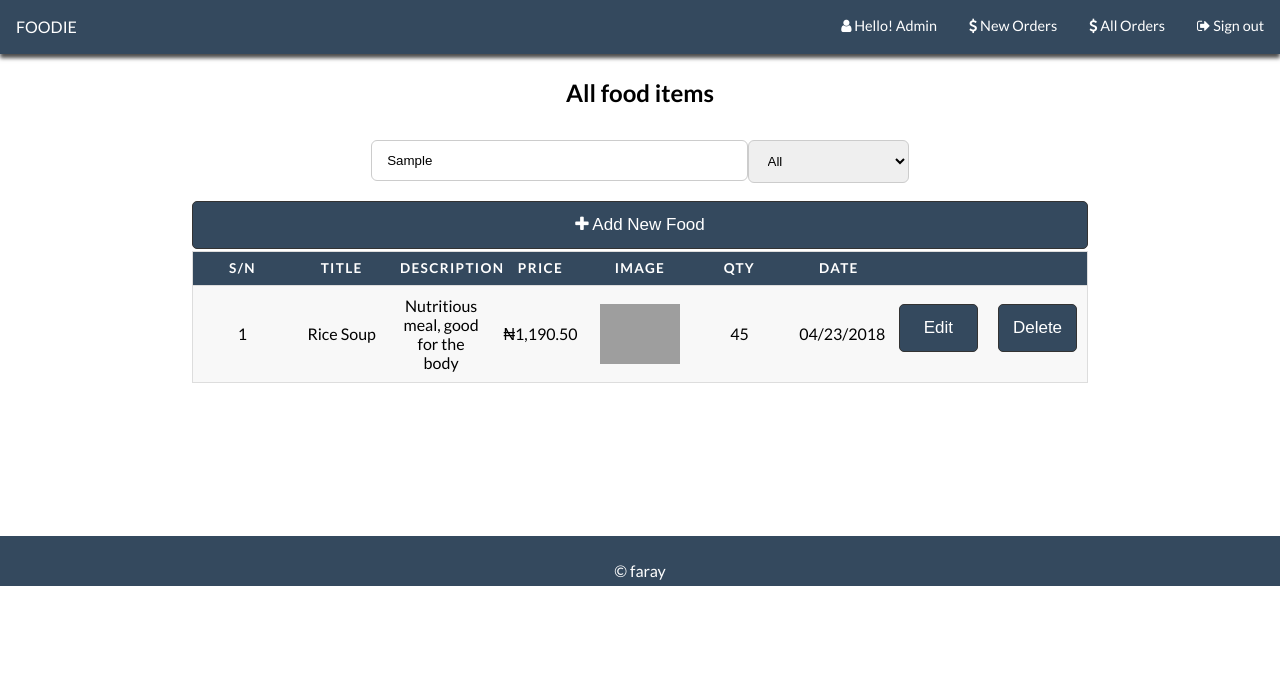
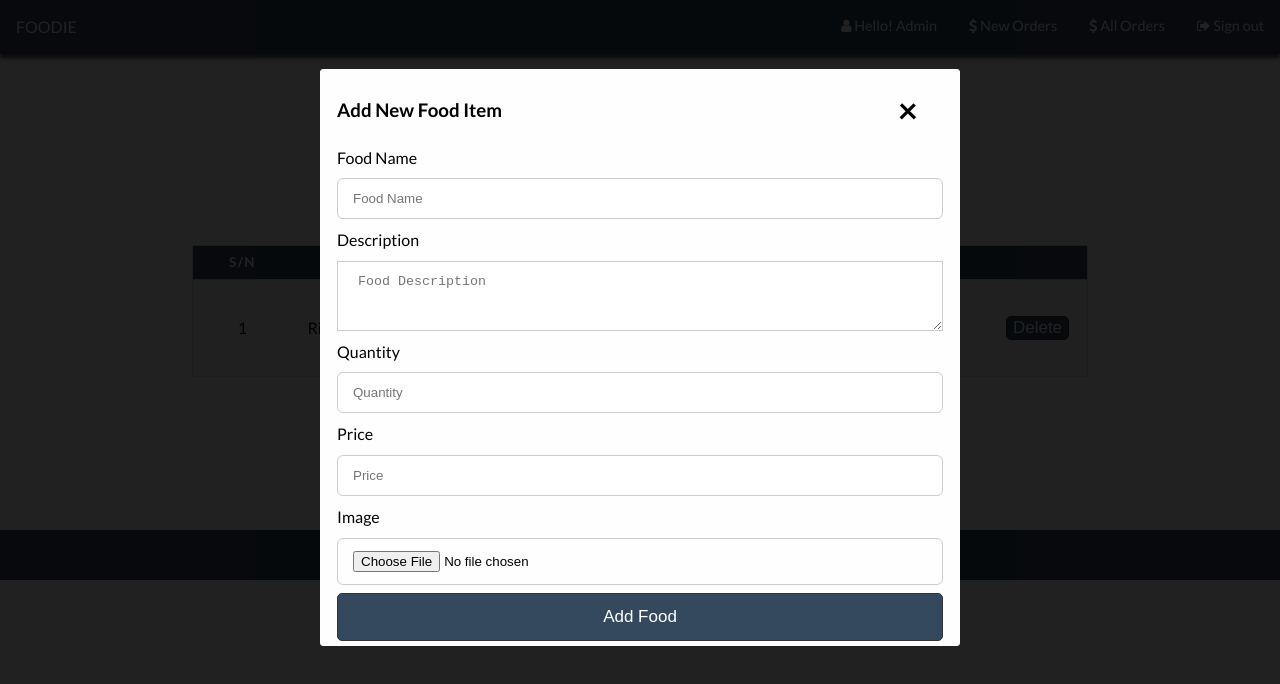
Before and after one commit to rafmme/foodie, a plain HTML site: page UI/admin/foods.html in a window 1280 px wide. Both pictures are taken after typing "Sample" into the empty fields and a click on the button "Add New Food". Drawn offline with Linux system fonts and the light colour scheme; grey boxes are pictures that could not be loaded; a web font is replaced by a local one.

Commit message:
[#160081828] Add page where admin can add new food item

```diff
--- a/UI/admin/foods.html
+++ b/UI/admin/foods.html
@@ -52,7 +52,8 @@
                     </div>
                 </div>
             </form>
-            <button class="add-meal-btn" onclick="showModal('add-meal')"><i class="fa fa-plus"></i> Add New Food</button>
+            <button class="add-meal-btn" onclick="showModal('add-meal')">
+                <i class="fa fa-plus"></i> Add New Food</button>
             <table>
                 <thead>
                     <tr>
@@ -73,7 +74,9 @@
                         <td data-label="Title">Rice Soup</td>
                         <td data-label="Description">Nutritious meal, good for the body</td>
                         <td data-label="Price">₦1,190.50</td>
-                        <td data-label="Image"><img src="../assets/images/1.jpg" width="auto" height="auto" alt=""></td>
+                        <td data-label="Image">
+                            <img src="../assets/images/1.jpg" width="auto" height="auto" alt="">
+                        </td>
                         <td data-label="Qty">45</td>
                         <td data-label="Date">04/23/2018</td>
                         <td data-label="">
@@ -88,6 +91,25 @@
         </div>
         <br>
     </div>
+    <div id="add-meal" class="modal">
+        <form class="container modal-content animate" method="POST" id="add-form">
+            <div class="imgcontainer">
+                <span style="margin-top: -15px;" onclick="closeModal('add-meal')" class="close" title="Close Modal">&times;</span>
+            </div>
+            <h3>Add New Food Item</h3>
+                <label for="title">Food Name</label>
+                <input type="text" name="" id="title" required placeholder="Food Name">
+                <label for="desc">Description</label>
+                <textarea style="height: 70px;" name="" id="desc" cols="30" rows="10" required placeholder="Food Description"></textarea>
+                <label for="qty">Quantity</label>
+                <input type="number" name="" id="qty" required placeholder="Quantity">
+                <label for="price">Price</label>
+                <input type="number" name="" id="price" required placeholder="Price">
+                <label for="image">Image</label>
+                <input type="file" name="" id="image">
+                <button style="margin-top: auto;" type="submit">Add Food</button>
+        </form>
+    </div>
     <footer>
         <p class="text-center">&copy; faray</p>
     </footer>
--- a/UI/assets/css/style.css
+++ b/UI/assets/css/style.css
@@ -38,7 +38,8 @@ footer {
     padding: 6px 23px;
 }
 
-input[type=text], input[type=password], input[type=email], input[type=tel], input[type=search], select {
+input[type=text], input[type=password], input[type=email], input[type=number],
+input[type=file], input[type=tel], input[type=search], select {
     width: 100%;
     padding: 12px 15px;
     margin: 8px 0;
@@ -174,7 +175,29 @@ textarea {
     margin-top: 70px;
     margin-bottom: 70px
 }
-
+.add-meal-btn {
+    width: auto;
+    height: auto;
+    margin: auto auto 10px auto;
+}
+.accept-btn {
+    width: auto;
+    height: auto;
+    margin: auto;
+}
+.accept-btn:hover {
+    background: green;
+    color: white;
+}
+.reject-btn:hover {
+    background: red;
+    color: white;
+}
+.reject-btn {
+    width: auto;
+    height: auto;
+    margin: auto;
+}
 .message h3 {
     margin: 0;
     color: #fff;
```
